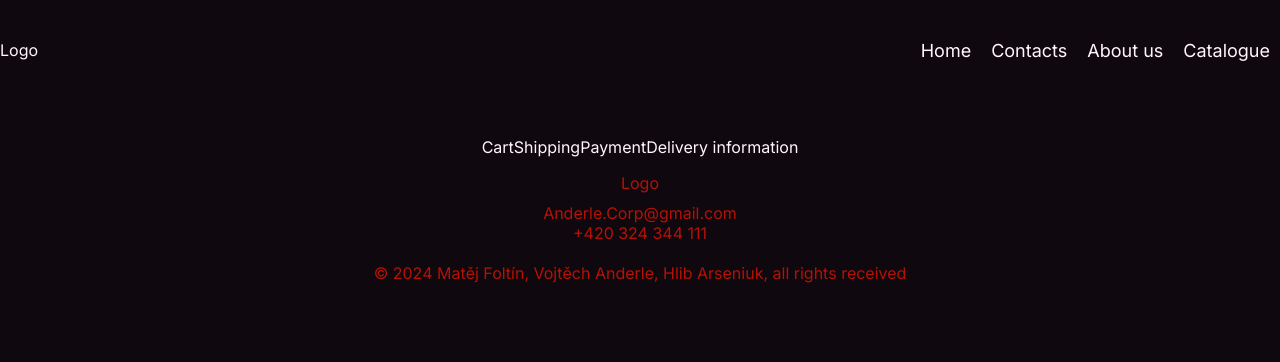
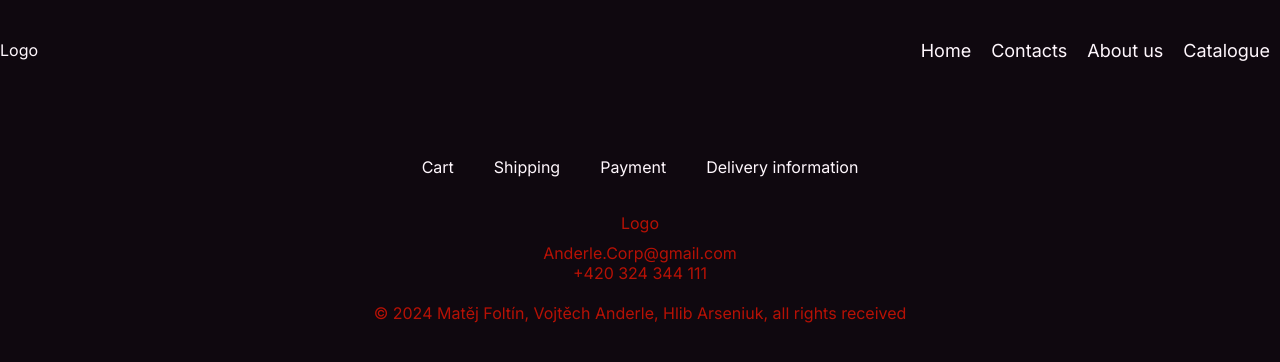
Before and after one commit to Glebegor/school-project-vojand-shop, a plain HTML site: page templates/pages/cart/cart.html in a window 1280 px wide. Drawn offline with Linux system fonts and the light colour scheme.

Commit message:
Changed paddings in cart. In #menu p

```diff
--- a/templates/pages/cart/cart.css
+++ b/templates/pages/cart/cart.css
@@ -11,3 +11,7 @@
     justify-content: center;
     margin-top: 20px;
 }
+
+#menu p {
+    padding: 20px;
+}
```
